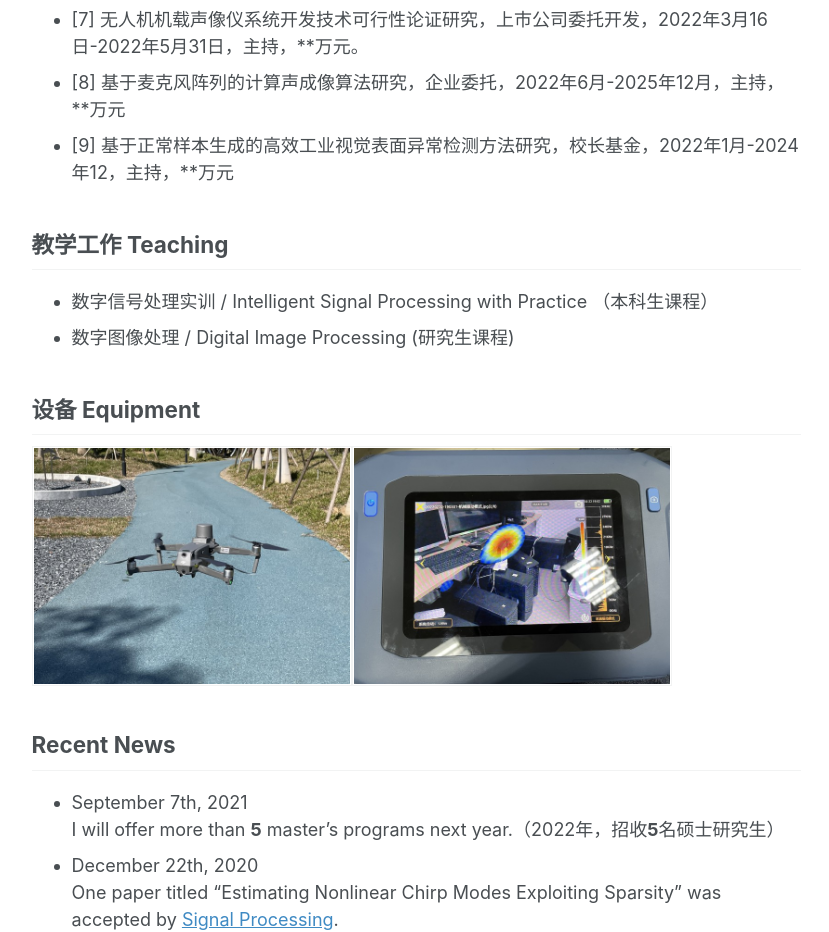
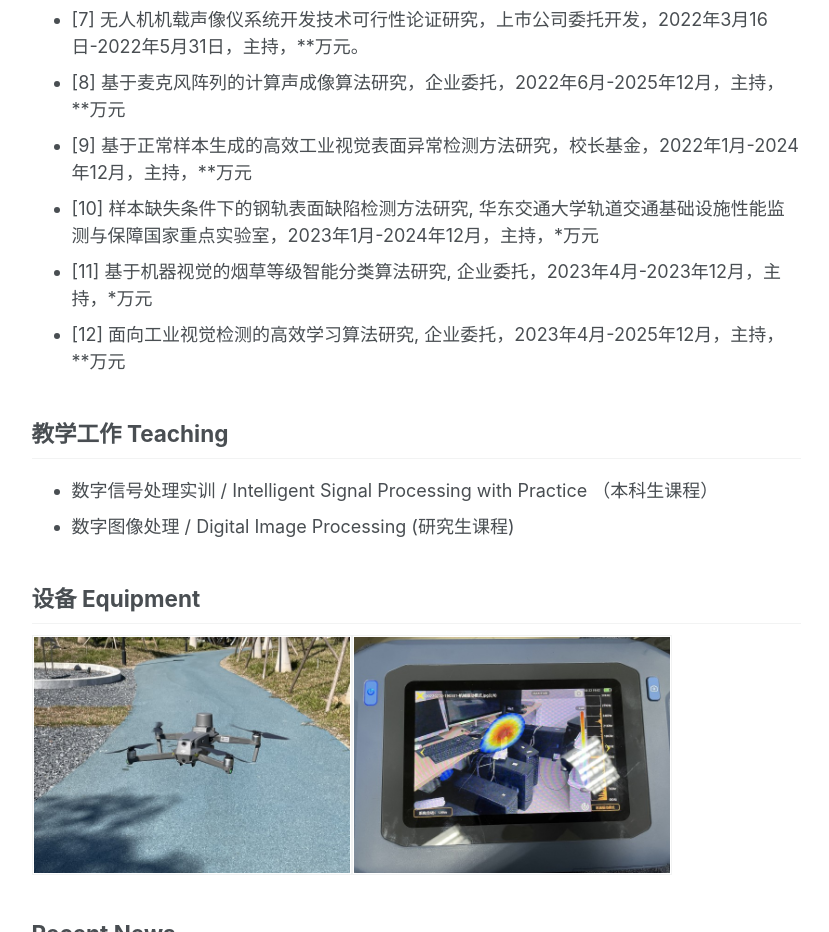
Before and after one commit to tormii/tormii.github.io, a plain HTML site: page index.html in a window 1280 px wide. Shown: the part 1187-2119 px from the top of the page, without its empty margins (250-1079 px from the left). Drawn offline with nearby package versions, Linux system fonts and the light colour scheme; some packages are replaced by stand-ins of ours.

Commit message:
Update index.html

```diff
--- a/index.html
+++ b/index.html
@@ -126,7 +126,10 @@
             <li>[6] AOI Dimple AI判读系统开发，友达光电（厦门）有限公司，2022年2月18日-2022年8月31日，主持，**万元</li>
             <li>[7] 无人机机载声像仪系统开发技术可行性论证研究，上市公司委托开发，2022年3月16日-2022年5月31日，主持，**万元。</li>
             <li>[8] 基于麦克风阵列的计算声成像算法研究，企业委托，2022年6月-2025年12月，主持，**万元</li>
-            <li>[9] 基于正常样本生成的高效工业视觉表面异常检测方法研究，校长基金，2022年1月-2024年12，主持，**万元</li>
+            <li>[9] 基于正常样本生成的高效工业视觉表面异常检测方法研究，校长基金，2022年1月-2024年12月，主持，**万元</li>
+            <li>[10] 样本缺失条件下的钢轨表面缺陷检测方法研究, 华东交通大学轨道交通基础设施性能监测与保障国家重点实验室，2023年1月-2024年12月，主持，*万元</li>
+            <li> [11] 基于机器视觉的烟草等级智能分类算法研究, 企业委托，2023年4月-2023年12月，主持，*万元</li>
+            <li> [12] 面向工业视觉检测的高效学习算法研究, 企业委托，2023年4月-2025年12月，主持，**万元</li>
           </ul>
           <h2 id="教学工作-teaching">教学工作 Teaching</h2>
           <ul>
```
